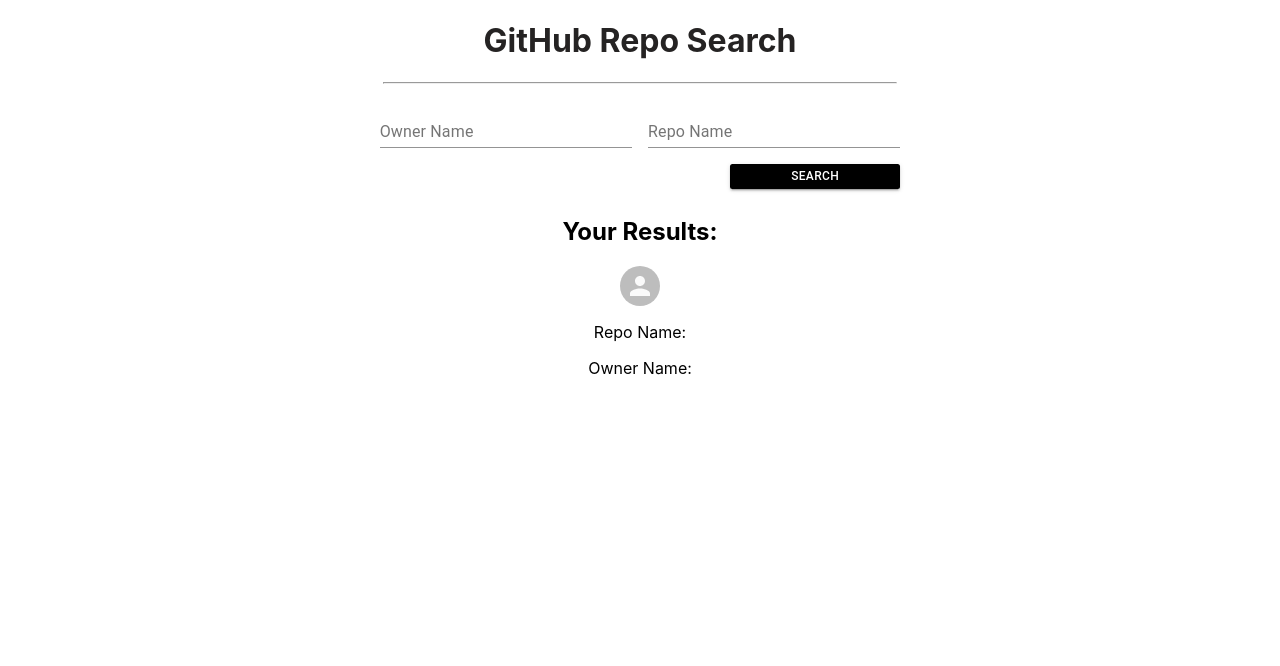
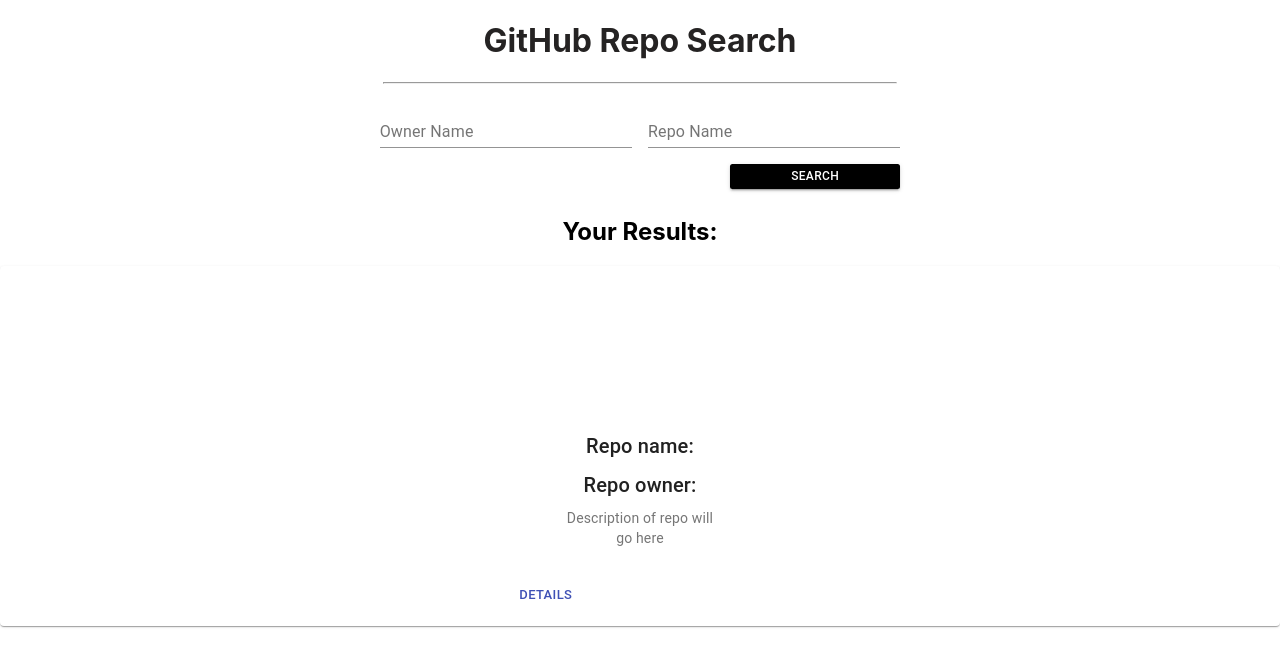
Before and after one commit to yyerthao/github-search, a React (Create React App) app: page / in a window 1280 px wide. Shown: the top 666 px of the page. Built offline with nearby package versions, Linux system fonts and the light colour scheme; no server answers.

Commit message:
Upgraded results to include card

```diff
--- a/src/components/SearchQuery/SearchQuery.js
+++ b/src/components/SearchQuery/SearchQuery.js
@@ -3,7 +3,13 @@
 import { makeStyles } from '@material-ui/core/styles';
 import Button from '@material-ui/core/Button';
 import TextField from '@material-ui/core/TextField';
-import Avatar from '@material-ui/core/Avatar';
+import Card from '@material-ui/core/Card';
+import CardActionArea from '@material-ui/core/CardActionArea';
+import CardActions from '@material-ui/core/CardActions';
+import CardContent from '@material-ui/core/CardContent';
+import CardMedia from '@material-ui/core/CardMedia';
+import Typography from '@material-ui/core/Typography';
+
 
 
 const useStyles = makeStyles((theme) => ({
@@ -22,7 +28,10 @@
     card: {
         maxWidth: 345,
         justify: "center"
-    }
+    },
+    rootCard: {
+        maxWidth: 345,
+        },
 }));
 
 // start of our react function component called SearchQuery
@@ -68,6 +77,7 @@
         )
         .then(res => res.json()) // will return a promise, calling it res and converting it to json
         .then(data => {// another .then, to get the data back and console.logging the data.
+            console.log(data)
             setData(data)
         });
     }
@@ -122,9 +132,33 @@
         <section>
         <center>
             <h2>Your Results:</h2>
-            <Avatar src={avatar} alt="GitHub owner of Repo"></Avatar>
-            <p>Repo Name: {name}</p>
-            <p>Owner Name: {owner}</p>
+            {/* Might want to put a card here later */}
+            <Card className={classes.root}>
+                <CardActionArea>
+                    <CardMedia
+                    className={classes.media}
+                    image={avatar}
+                    title="GitHub Repository Information"
+                    />
+                    <CardContent>
+                    <Typography gutterBottom variant="h6" component="h2">
+                        Repo name: {name}
+                    </Typography>
+                    <Typography gutterBottom variant="h6" component="h2">
+                        Repo owner: {owner}
+                    </Typography>
+                    <Typography variant="body2" color="textSecondary" component="p">
+                        Description of repo will go here
+                    </Typography>
+                    </CardContent>
+                </CardActionArea>
+                <CardActions>
+                    {/* Will put an onClick handler here later */}
+                    <Button size="small" color="primary">
+                    Details
+                    </Button>
+                </CardActions>
+            </Card>
         </center>
         </section>
      </div>
```
